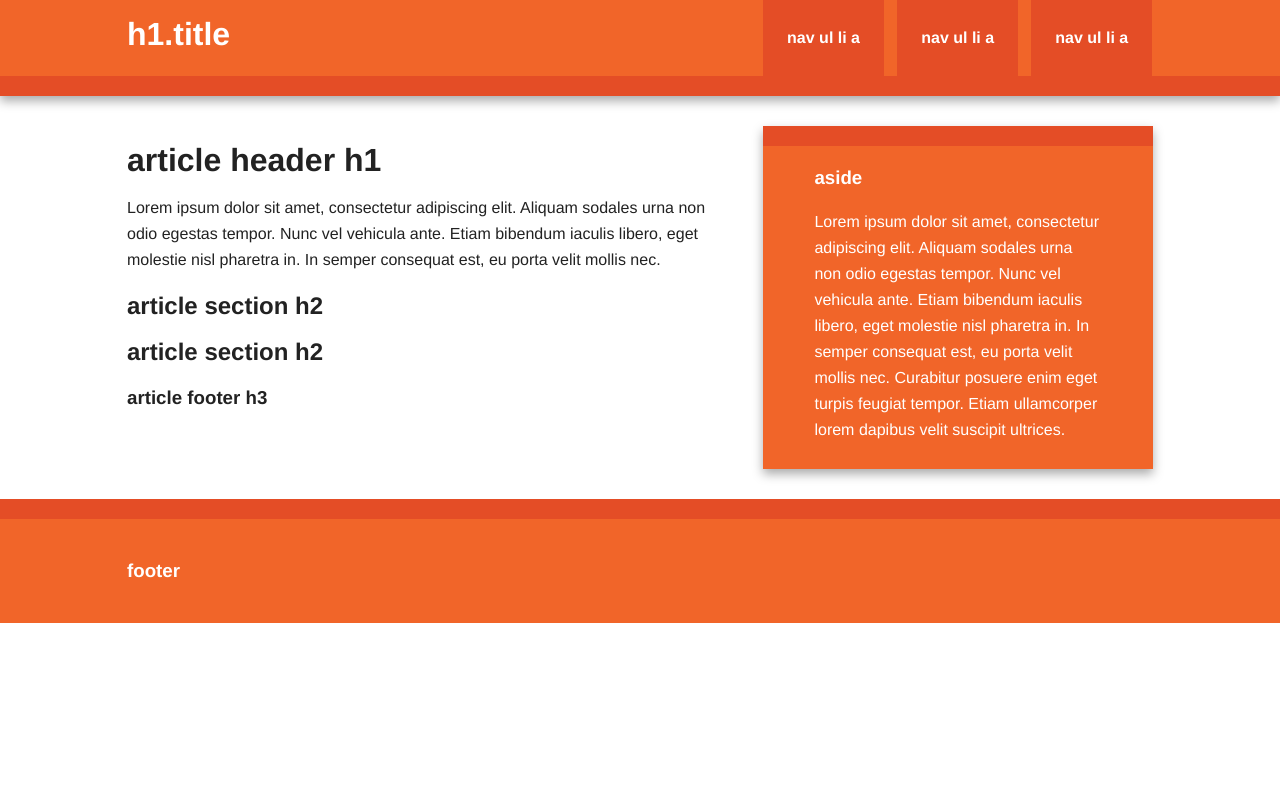
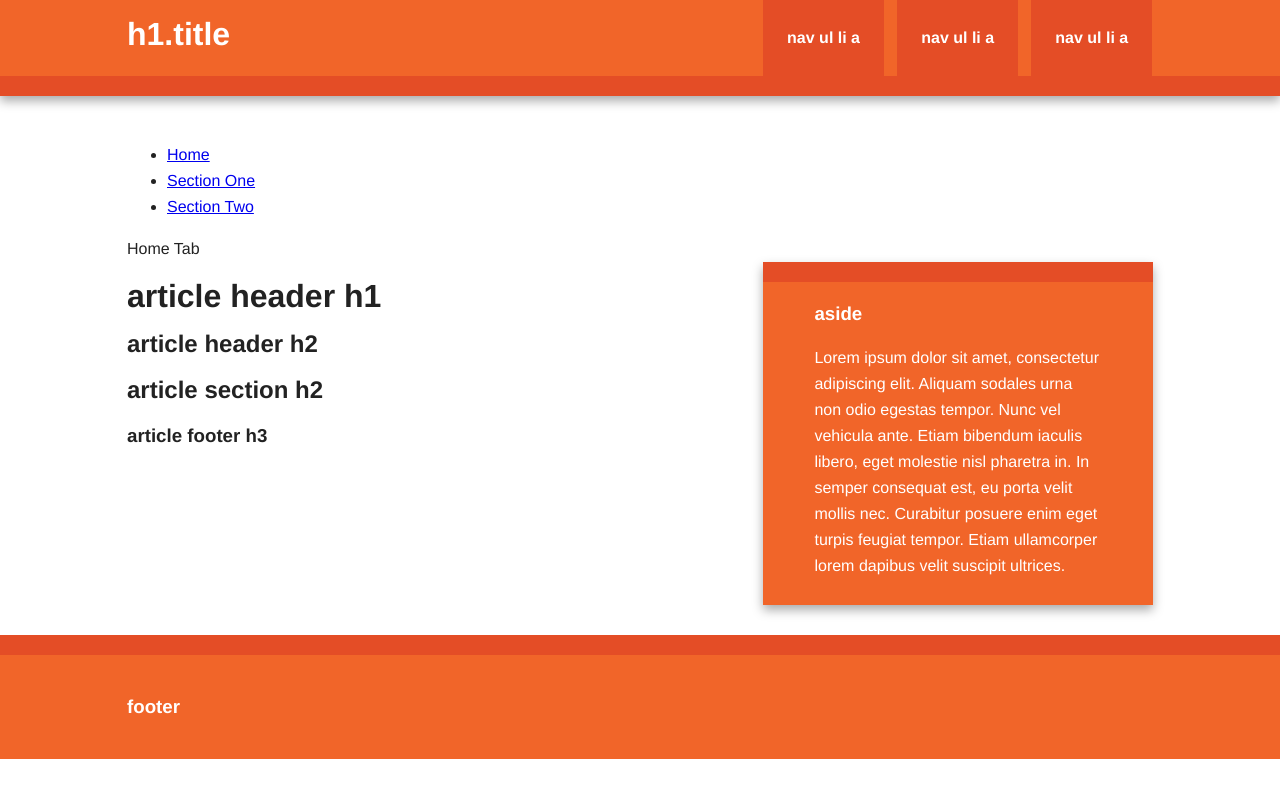
Before and after one commit to 007design/testing, a plain HTML site: page formulate/WebContent/index.html in a window 1280 px wide. Both pictures are taken after a click on the element "article header h1". Drawn offline with nearby package versions, Linux system fonts and the light colour scheme; some packages are replaced by stand-ins of ours.

Commit message:
Working on routes

```diff
--- a/formulate/WebContent/index.html
+++ b/formulate/WebContent/index.html
@@ -1,5 +1,5 @@
 <!doctype html>
-<html lang="en">
+<html lang="en" ng-app="app">
 <!--[if lt IE 7]>      <html class="no-js lt-ie9 lt-ie8 lt-ie7"> <![endif]-->
 <!--[if IE 7]>         <html class="no-js lt-ie9 lt-ie8"> <![endif]-->
 <!--[if IE 8]>         <html class="no-js lt-ie9"> <![endif]-->
@@ -16,16 +16,16 @@
     <script type="text/javascript" src="//cdnjs.cloudflare.com/ajax/libs/modernizr/2.7.1/modernizr.min.js"></script>
 </head>
 <!-- AppCtrl is at the top of the DOM -->
-<body>
+<body ng-controller="viewStateCtrl">
 
 	<div class="header-container">
         <header class="wrapper clearfix">
             <h1 class="title">h1.title</h1>
             <nav>
                 <ul>
-                    <li><a href="#">nav ul li a</a></li>
-                    <li><a href="#">nav ul li a</a></li>
-                    <li><a href="#">nav ul li a</a></li>
+                    <li><a href="#/section_one">nav ul li a</a></li>
+                    <li><a href="#/section_two">nav ul li a</a></li>
+                    <li><a href="#/section_three">nav ul li a</a></li>
                 </ul>
             </nav>
         </header>
@@ -34,24 +34,38 @@
     <div class="main-container">
         <div class="main wrapper clearfix">
 
+            <div class="tabs">
+
+                <ul>
+                    <li><a href="#/">Home</a></li>
+                    <li><a href="#/tab_one">Section One</a></li>
+                    <li><a href="#/tab_two">Section Two</a></li>
+                </ul>
+
+                <div class="tab" tab="tab_one">
+                    Home Tab
+                </div>
+                <div class="tab" tab="tab_two">
                     <article class="accordion">
-                <header>
+                        <header route="section_one">
                             <h1>article header h1</h1>
                             <p>Lorem ipsum dolor sit amet, consectetur adipiscing elit. Aliquam sodales urna non odio egestas tempor. Nunc vel vehicula ante. Etiam bibendum iaculis libero, eget molestie nisl pharetra in. In semper consequat est, eu porta velit mollis nec.</p>
                         </header>
-                <section>
+                        <section route="section_two">
+                            <h2>article header h2</h2>
+                            <p>Lorem ipsum dolor sit amet, consectetur adipiscing elit. Aliquam sodales urna non odio egestas tempor. Nunc vel vehicula ante. Etiam bibendum iaculis libero, eget molestie nisl pharetra in. In semper consequat est, eu porta velit mollis nec. Curabitur posuere enim eget turpis feugiat tempor. Etiam ullamcorper lorem dapibus velit suscipit ultrices. Proin in est sed erat facilisis pharetra.</p>
+                        </section>
+                        <section route="section_three">
                             <h2>article section h2</h2>
                             <p>Lorem ipsum dolor sit amet, consectetur adipiscing elit. Aliquam sodales urna non odio egestas tempor. Nunc vel vehicula ante. Etiam bibendum iaculis libero, eget molestie nisl pharetra in. In semper consequat est, eu porta velit mollis nec. Curabitur posuere enim eget turpis feugiat tempor. Etiam ullamcorper lorem dapibus velit suscipit ultrices. Proin in est sed erat facilisis pharetra.</p>
                         </section>
-                <section>
-                    <h2>article section h2</h2>
-                    <p>Lorem ipsum dolor sit amet, consectetur adipiscing elit. Aliquam sodales urna non odio egestas tempor. Nunc vel vehicula ante. Etiam bibendum iaculis libero, eget molestie nisl pharetra in. In semper consequat est, eu porta velit mollis nec. Curabitur posuere enim eget turpis feugiat tempor. Etiam ullamcorper lorem dapibus velit suscipit ultrices. Proin in est sed erat facilisis pharetra.</p>
-                </section>
-                <footer>
+                        <footer route="section_four">
                             <h3>article footer h3</h3>
                             <p>Lorem ipsum dolor sit amet, consectetur adipiscing elit. Aliquam sodales urna non odio egestas tempor. Nunc vel vehicula ante. Etiam bibendum iaculis libero, eget molestie nisl pharetra in. In semper consequat est, eu porta velit mollis nec. Curabitur posuere enim eget turpis feugiat tempor.</p>
                         </footer>
                     </article>
+                </div>
+            </div>
 
             <aside>
                 <h3>aside</h3>
@@ -70,6 +84,7 @@
 <!-- Scripts -->
 <script src="//ajax.googleapis.com/ajax/libs/jquery/1.10.2/jquery.min.js"></script>
 <script src="//ajax.googleapis.com/ajax/libs/angularjs/1.2.7/angular.min.js"></script>
+<script src="//ajax.googleapis.com/ajax/libs/angularjs/1.2.7/angular-route.min.js"></script>
 <script type="text/javascript" src="scripts/app.js"></script>
 <!-- End Scripts -->
 </body>
--- a/formulate/WebContent/scripts/app.js
+++ b/formulate/WebContent/scripts/app.js
@@ -1,38 +1,62 @@
 /**
  * Create a module
  */
-var app = angular.module('app', []);
+var app = angular.module('app', ['ngRoute']);
+
+app.config(function($routeProvider){
+    $routeProvider
+        .when('/', {
+            resolve: {
+                state: function($route, $location, viewStateSvc){
+                    angular.forEach($route.current.params, function(v, k){
+                        viewStateSvc[k] = v;
+                    });
+                }
+            }
+        })
+        .otherwise({redirectTo: '/'});
+}).run(function($route) {});
+
+app.service('viewStateSvc', function(){
+    var scope = this;
+    return scope;
+});
 
 /**
  * Accordion section directive
  */
-app.directive('accordion', function($compile) {
+app.directive('accordion', function(viewStateSvc, $route) {
     return {
         restrict: 'C',
         compile: function(tElem){
             tElem.children().addClass('accordion-section');
         },
         controller: function(){
-            this.toggle = function(pane){
-                pane.showSection = !pane.showSection;
+            this.showSection = function(pane){
+                console.log(pane);
+                //viewStateSvc.showSection = pane;
+                $route.current.params.showSection = pane;
+                console.log($route.current.params);
             };
         }
     };
 });
 
-app.directive('accordionSection', function(){
+app.directive('accordionSection', function(viewStateSvc){
     return {
         restrict: 'C',
-        scope:true,
+        scope: true,
         require: '^accordion',
         compile: function(tElem, tAttrs, transclude){
-            tElem.find('p').attr('ng-show', 'showSection');
+            tElem.find('p').attr('ng-show', 'viewStateSvc.showSection == route');
 
             return function(scope, elem, attrs, ctrl) {
-                elem.find('h1,h2').bind('click', function(){
-                    console.log(ctrl.showSection);
+                scope.viewStateSvc = viewStateSvc;
+                scope.route = attrs.route;
+
+                elem.find('h1,h2,h3').bind('click', function(){
                     scope.$apply(function(){
-                        ctrl.toggle(scope);
+                        ctrl.showSection(scope.route);
                     });
                 });
             }
@@ -40,10 +64,35 @@ app.directive('accordionSection', function(){
    };
 });
 
-(function($){
-	$(document).ready(function(){
+app.directive('tabs', function(viewStateSvc){
+    return {
+        restrict: 'C',
+        controller: function(){
+            this.showTab = function(tab){
+                viewStateSvc.showTab = tab;
+            };
+        }
+    };
+});
 
-		/* Bootstrap the app */
-		angular.bootstrap($('body'), ['app']);
-	});
-})(jQuery);
+app.directive('tab', function(viewStateSvc){
+    return {
+        restrict: 'C',
+        require: '^tabs',
+        compile: function(tElem, tAttrs, transclude){
+            tElem.attr('ng-show', 'viewStateSvc.showTab == tab')
+
+            return function(scope, elem, attrs, ctrl){
+                scope.viewStateSvc = viewStateSvc;
+                scope.tab = attrs.tab;
+            }
+        }
+    };
+});
+
+app.controller('viewStateCtrl', function($scope, $route){
+    $scope.$on('$routeChangeSuccess', function(){
+        console.log('viewStateSvc init');
+        console.log($route.current.params);
+    });
+});
```
Lines whose indentation alone changed are shown as unchanged.
